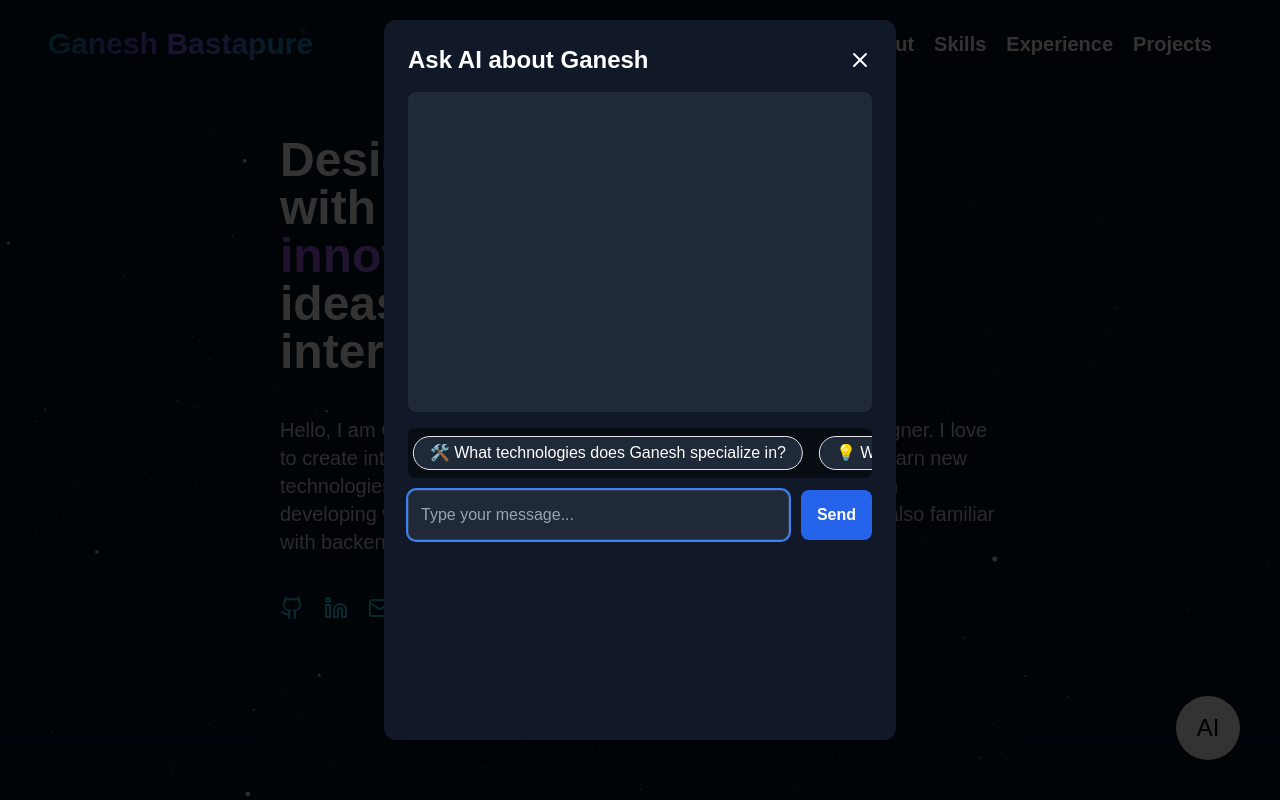
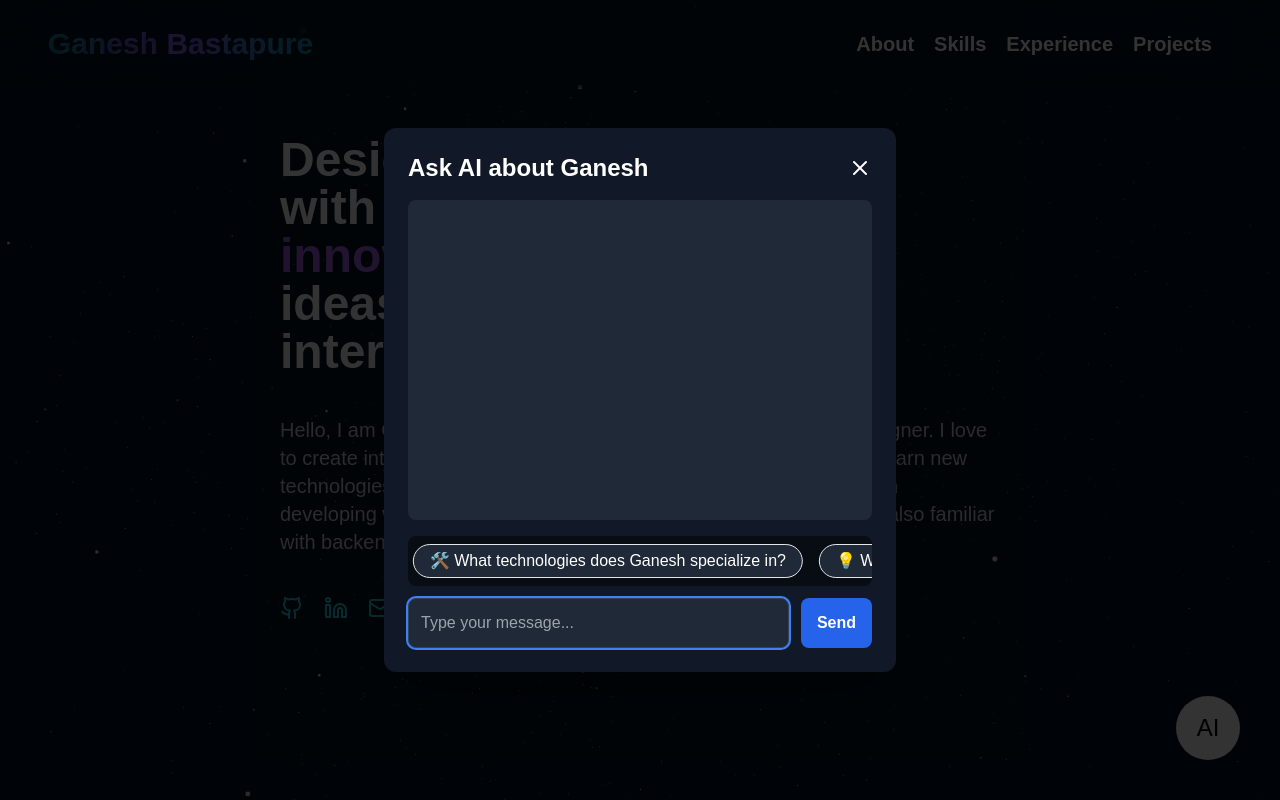
Before and after one commit to GaneshB2334/Portfolio, a Next.js app: page / in a window 1280 px wide. Both pictures are taken after a click on the button "AI". Shown: the top 800 px of the page. Built offline with nearby package versions, Linux system fonts and the light colour scheme.

Commit message:
Update ChatUI.js

```diff
--- a/components/ChatUI.js
+++ b/components/ChatUI.js
@@ -53,8 +53,8 @@ export default function ChatUI({ setIsChatOpen }) {
   }, []);
 
   return (
-    <div className="fixed z-[1000] top-0 left-0 h-screen w-screen bg-black bg-opacity-80 flex lg:justify-center p-5">
-      <div className="w-full h-[90vh] max-w-lg bg-gray-900 p-6 rounded-xl shadow-2xl text-white">
+    <div className="fixed z-[1000] top-0 left-0 h-screen w-screen bg-black bg-opacity-80 flex items-center lg:justify-center p-5">
+      <div className="w-full max-w-lg bg-gray-900 p-6 rounded-xl shadow-2xl text-white">
         <div className="flex justify-between items-center mb-4">
           <h1 className="text-2xl font-semibold text-center">
             Ask AI about Ganesh
```
